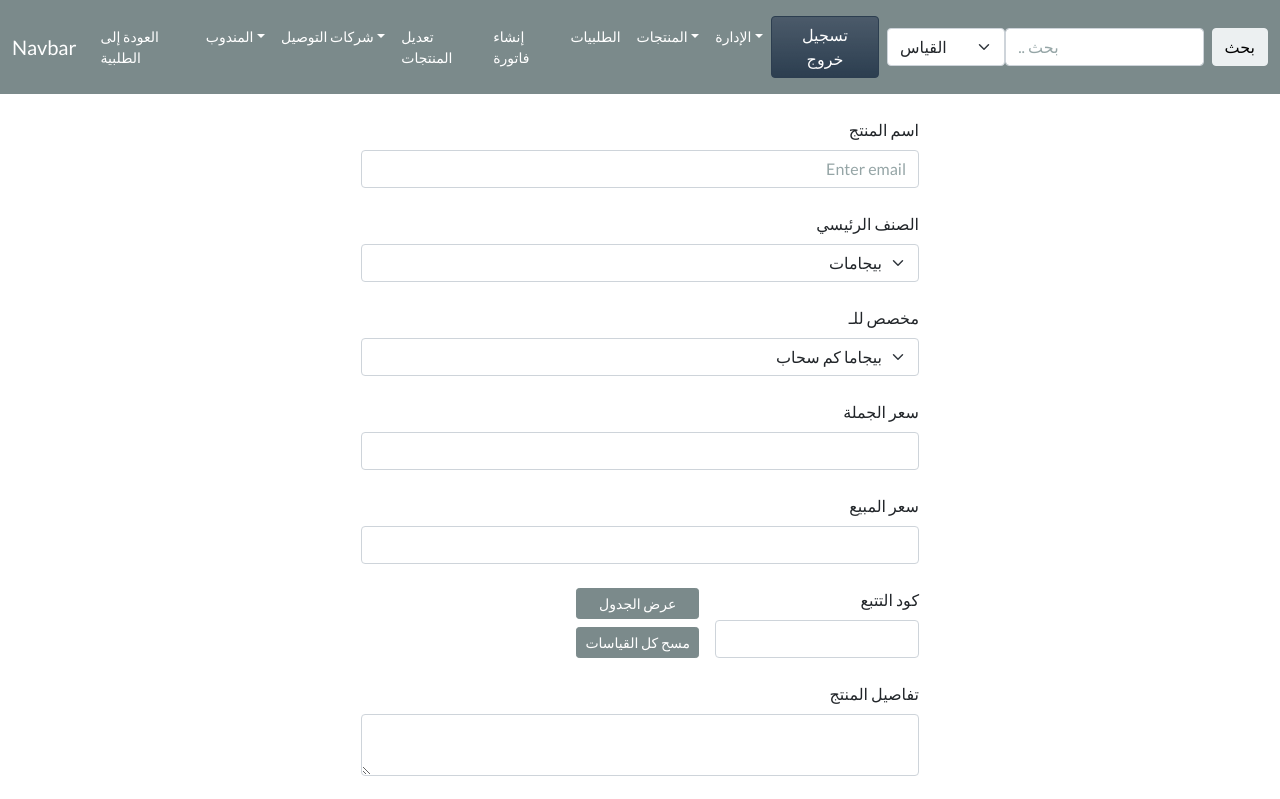
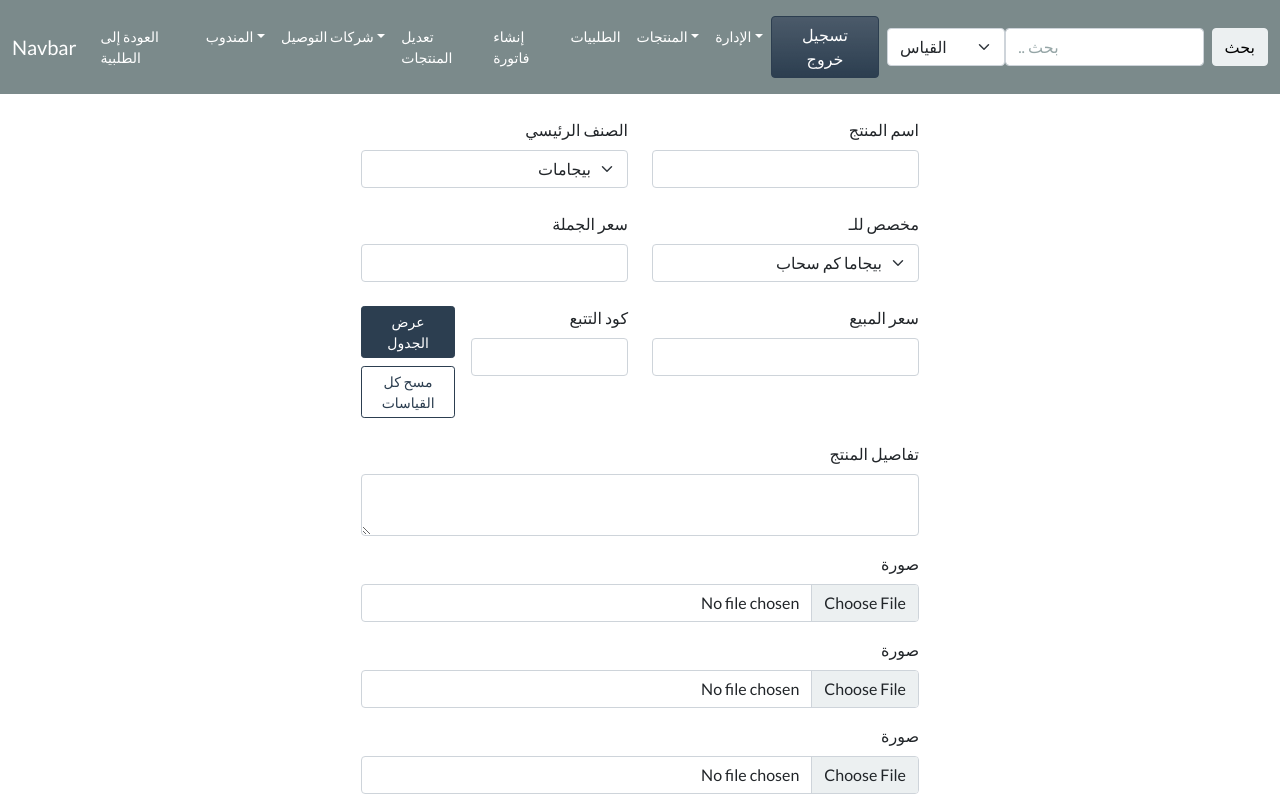
Before and after one commit to MoSaeedNahlous/SAR, a React (Vite) app in the folder sar-client/: page /products/add-product in a window 1280 px wide. Shown: the top 799 px of the page. Built offline with nearby package versions, Linux system fonts and the light colour scheme.

Commit message:
Edit ADD PRODUCT form

```diff
--- a/sar-client/src/components/ui/forms/product/ProductForm.jsx
+++ b/sar-client/src/components/ui/forms/product/ProductForm.jsx
@@ -5,6 +5,8 @@ const ProductForm = () => {
     <div className='container'>
       <form className='mx-auto w-50' dir='rtl'>
         <div className=''>
+        <div className='row'>
+          <div className='col-lg-6'>
               <div className='form-group'>
                 <label htmlFor='exampleInputEmail1' className='form-label mt-4'>
                   اسم المنتج{' '}
@@ -14,9 +16,11 @@ const ProductForm = () => {
                   className='form-control'
                   id='exampleInputEmail1'
                   aria-describedby='text'
-              placeholder='Enter email'
+                  placeholder=''
                 />
               </div>
+          </div>
+          <div className='col-lg-6'>
               <div className='form-group'>
                 <label htmlFor='mainProduct' className='form-label mt-4'>
                   الصنف الرئيسي
@@ -28,6 +32,10 @@ const ProductForm = () => {
                   <option>تيشيرت</option>
                 </select>
               </div>
+          </div>
+        </div>
+        <div className='row'>
+          <div className='col-lg-6'>
               <div className='form-group'>
                 <label htmlFor='specialFor' className='form-label mt-4'>
                   مخصص للـ
@@ -46,12 +54,18 @@ const ProductForm = () => {
                   <option>نسائي</option>
                 </select>
               </div>
+          </div>
+          <div className='col-lg-6'>
               <div className='form-group'>
                 <label htmlFor='wholeSalePrice' className='form-label mt-4'>
                   سعر الجملة
                 </label>
                 <input className='form-control' type='number' id='wholeSalePrice' />
               </div>
+          </div>
+        </div>
+        <div className='row'>
+          <div className='col-lg-6'>
               <div className='form-group'>
                 <label htmlFor='sellPrice' className='form-label mt-4'>
                   سعر المبيع
@@ -63,6 +77,8 @@ const ProductForm = () => {
                   rows='3'
                 />
               </div>
+          </div>
+          <div className='col-lg-6'>
               <div className='form-group d-flex mt-4'>
                 <div>
                   <label htmlFor='trackCode' className='form-label'>
@@ -71,10 +87,12 @@ const ProductForm = () => {
                   <input className='form-control' type='text' id='trackCode' />
                 </div>
                 <div className='d-flex flex-column align-item-center justify-content-center me-3'>
-              <button className='btn btn-dark mb-1 btn-sm'>عرض الجدول</button>
-              <button className='btn btn-dark mt-1 btn-sm'>
+                  <button className='btn btn-primary mb-1 btn-sm'>عرض الجدول</button>
+                  <button className='btn btn-outline-primary mt-1 btn-sm'>
                     مسح كل القياسات
                   </button>
+                </div>
+              </div>
           </div>
         </div>
         <div className='form-group'>
```
Lines whose indentation alone changed are shown as unchanged.
